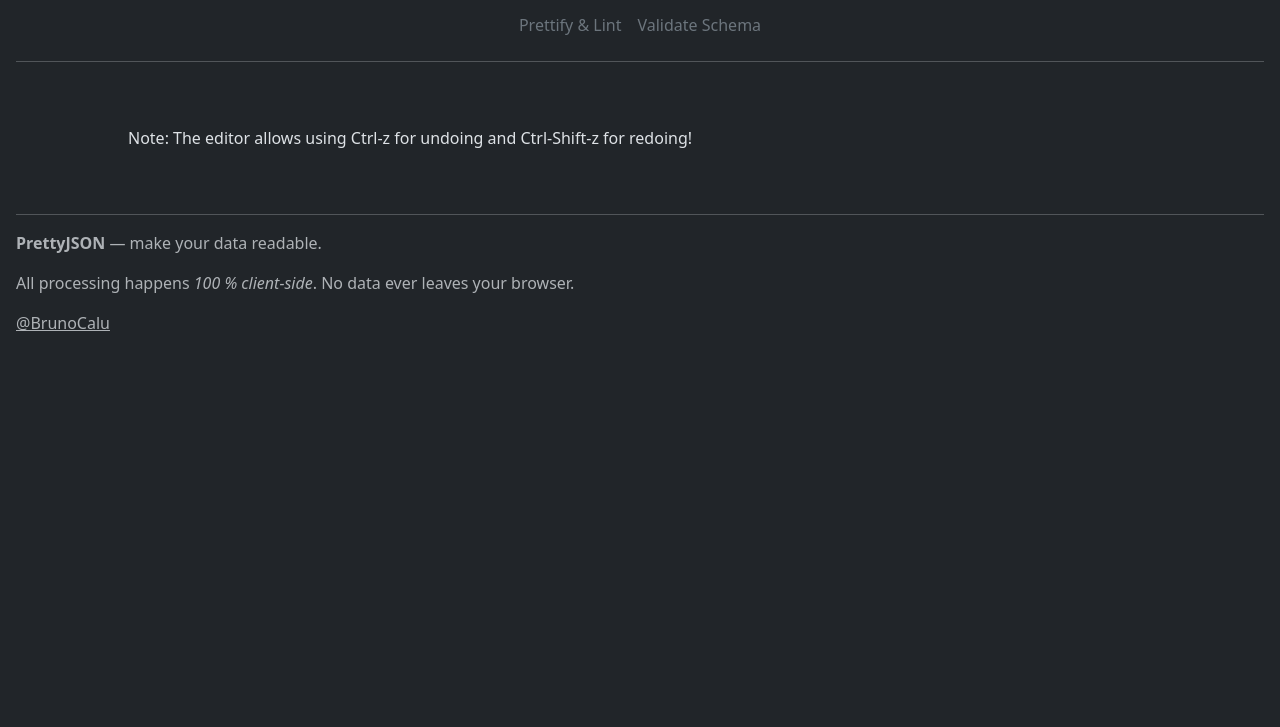
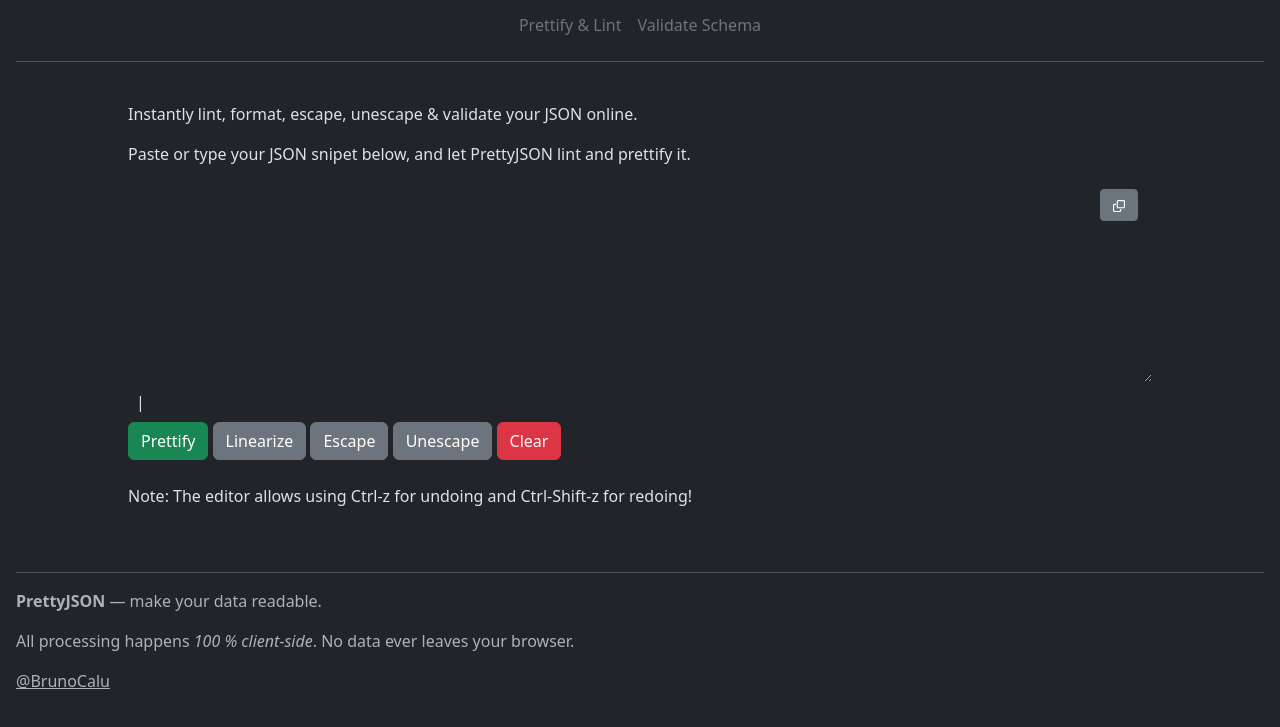
Before and after one commit to brunocarpio/prettyjson, a website: page index.html in a window 1280 px wide. Shown: the part 51-778 px from the top of the page. Drawn offline with nearby package versions, Linux system fonts and the light colour scheme.

Commit message:
display block for first not selected section

```diff
--- a/index.html
+++ b/index.html
@@ -39,7 +39,7 @@
 
     <main style="padding: 1.5rem 10%;">
 
-        <section id="prettyEditor" styles="display: block">
+        <section id="prettyEditor">
 
             <p>Instantly lint, format, escape, unescape &amp; validate your JSON online.</p>
             <p>Paste or type your JSON snipet below, and let PrettyJSON lint and prettify it.</p>
--- a/src/styles.css
+++ b/src/styles.css
@@ -1,3 +1,16 @@
+body {
+  &:not(:has(section:target)) {
+    & section:first-of-type {
+      display: block;
+    }
+  }
+}
+
+main {
+  overflow-y: auto;
+  overflow-x: visible;
+}
+
 #prettyEditorParent {
   position: relative;
   resize: vertical;
```
